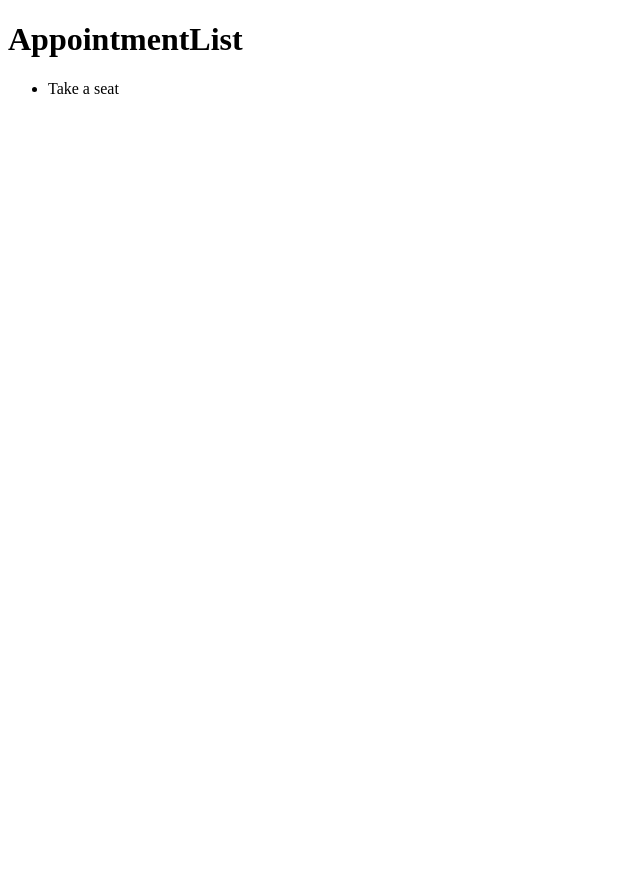
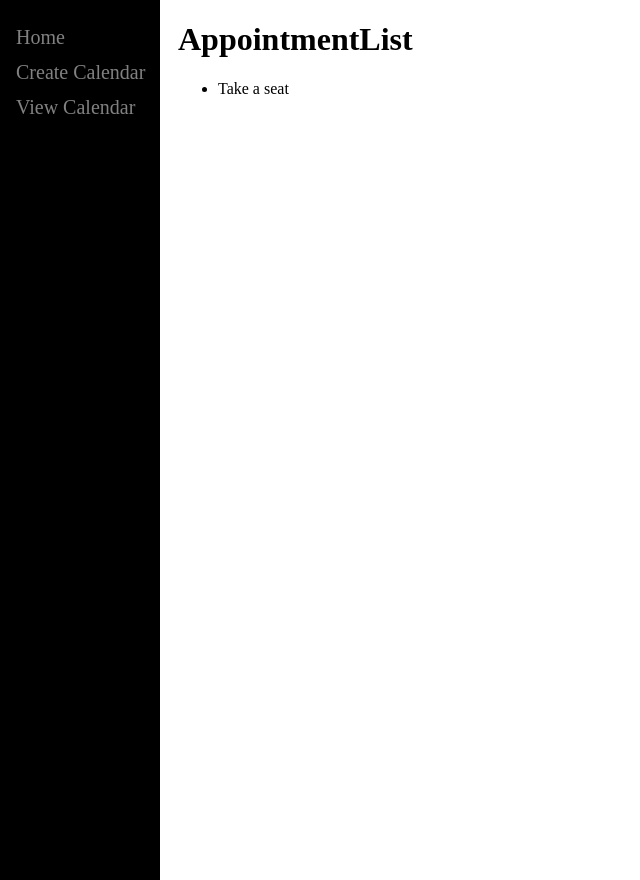
Before and after one commit to Uhgtred/FamilyCalendar, a Django app: page /appointments/ in a window 1280 px wide. Shown: the whole page, without its empty margins (0-640 px from the left). Run offline with Django 4.2, Linux system fonts and the light colour scheme; data comes from the database, SQL or seed files in the repository.

Commit message:
Built a side-bar for navigation

```diff
--- a/FamilyCalendar/main/templates/main/baseTemplate.html
+++ b/FamilyCalendar/main/templates/main/baseTemplate.html
@@ -3,11 +3,47 @@
 
 <head>
     <meta charset="UTF-8">
+    <style type="text/css">
+        .navigationSideBar {
+            height: 100%;
+            width: 160px;
+            position: fixed;
+            z-index: 1;
+            top: 0;
+            left: 0;
+            background-color: #000;
+            overflow-x: :hidden;
+            padding-top: 20px;
+        }
+
+        .navigationSideBar a {
+            padding: 6px 8px 6px 16px;
+            text-decoration: none;
+            font-size: 20px;
+            color: #818181;
+            display: block;
+        }
+
+        .navigationSideBar a:hover {
+            color: #f1f1f1
+        }
+
+        .content {
+            margin-left: 160px;
+            padding: 0px 10px;
+        }
+    </style>
     <title>Family Calendar</title>
 </head>
 
 <body>
-    <div id="content" , name ="content">
+    <div class="navigationSideBar">
+        <a href="">Home</a>
+        <a href="/CreateCalendar">Create Calendar</a>
+        <a href="/appointments">View Calendar</a>
+    </div>
+
+    <div id="content", name ="content", class="content">
         {% block content %}
         {% endblock %}
     </div>
```
